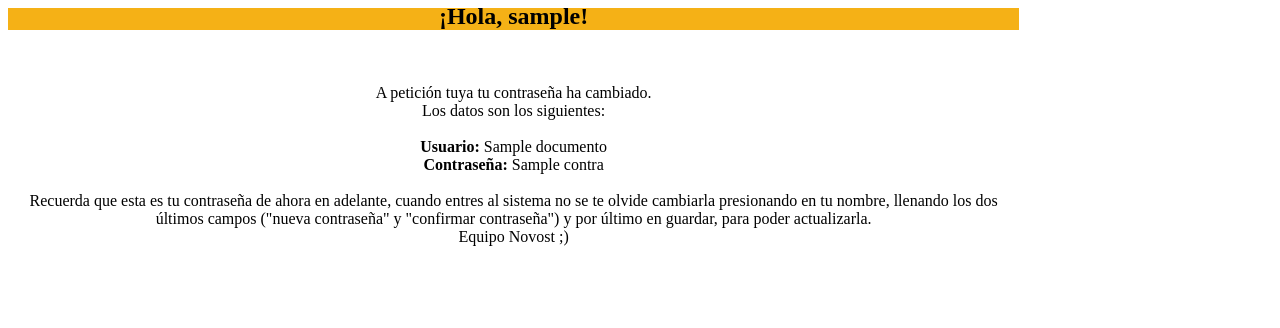
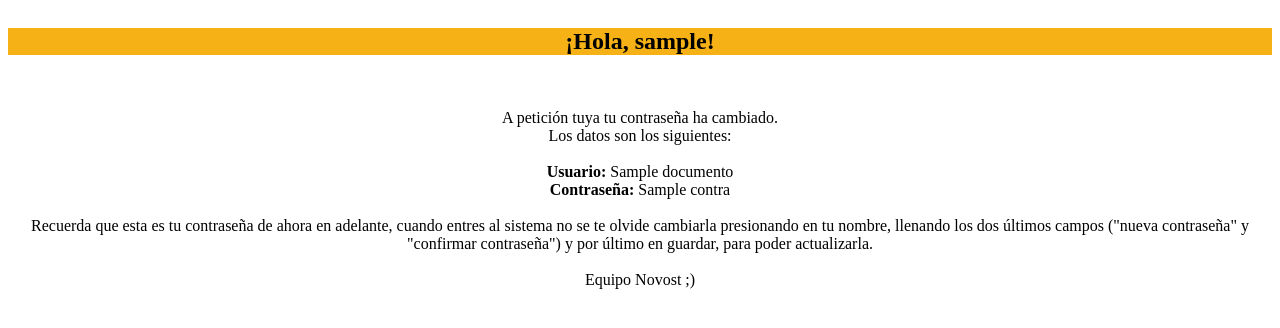
Before and after one commit to DarguinBarbosa/Novost_BackEnd, a Django app: template apps/users/templates/correo.html in a window 1280 px wide. Shown: the top 328 px of the page. Run offline with Django 3.2, Linux system fonts and the light colour scheme; the template is opened without the code that fills it: most values are stand-ins (such as "Sample title", 1, 10 or a date in 2020); parts of the project's set-up code (start-up, migrations or seed data) failed here and were passed over.

Commit message:
Ajustando  correo

```diff
--- a/Novost_BackEnd/settings/base.py
+++ b/Novost_BackEnd/settings/base.py
@@ -150,6 +150,9 @@ STATICFILES_DIRS=(
     os.path.join(BASE_DIR,'../static'),
 )
 
+MEDIA_ROOT =os.path.join(BASE_DIR,'../media')
+MEDIA_URL= "/media/"
+
 # Configure Django App for Heroku.
 import django_heroku
 django_heroku.settings(locals())
--- a/apps/users/templates/correo.html
+++ b/apps/users/templates/correo.html
@@ -8,9 +8,9 @@
 </head>
 <body>
     <div style="overflow: hidden;width: 100%; ">
-        <div style="text-align: center; float: center; width: 80%;">
+        <div style="text-align: center; float: center; width: 100%;">
 
-                <h2 style="background-color: #f5b116; margin-top: -5px;">¡Hola, {{user_name}}!</h2>
+                <h2 style="background-color: #f5b116;">¡Hola, {{user_name}}!</h2>
                 <br>
                 <p style="background-color: rgba(255, 255, 255, 0.4);">
                 A petición tuya tu contraseña ha cambiado. <br> Los datos son los siguientes:
@@ -19,7 +19,7 @@
                 <strong>Contraseña: </strong> {{contra}}
                 <br><br>
                 Recuerda que esta es tu contraseña de ahora en adelante, cuando entres al sistema no se te olvide cambiarla presionando en tu nombre, llenando los dos últimos campos ("nueva contraseña" y "confirmar contraseña") y por último en guardar, para poder actualizarla.
-                <br>
+                <br><br>
                 Equipo Novost ;)
             </p>
         </div>
```
